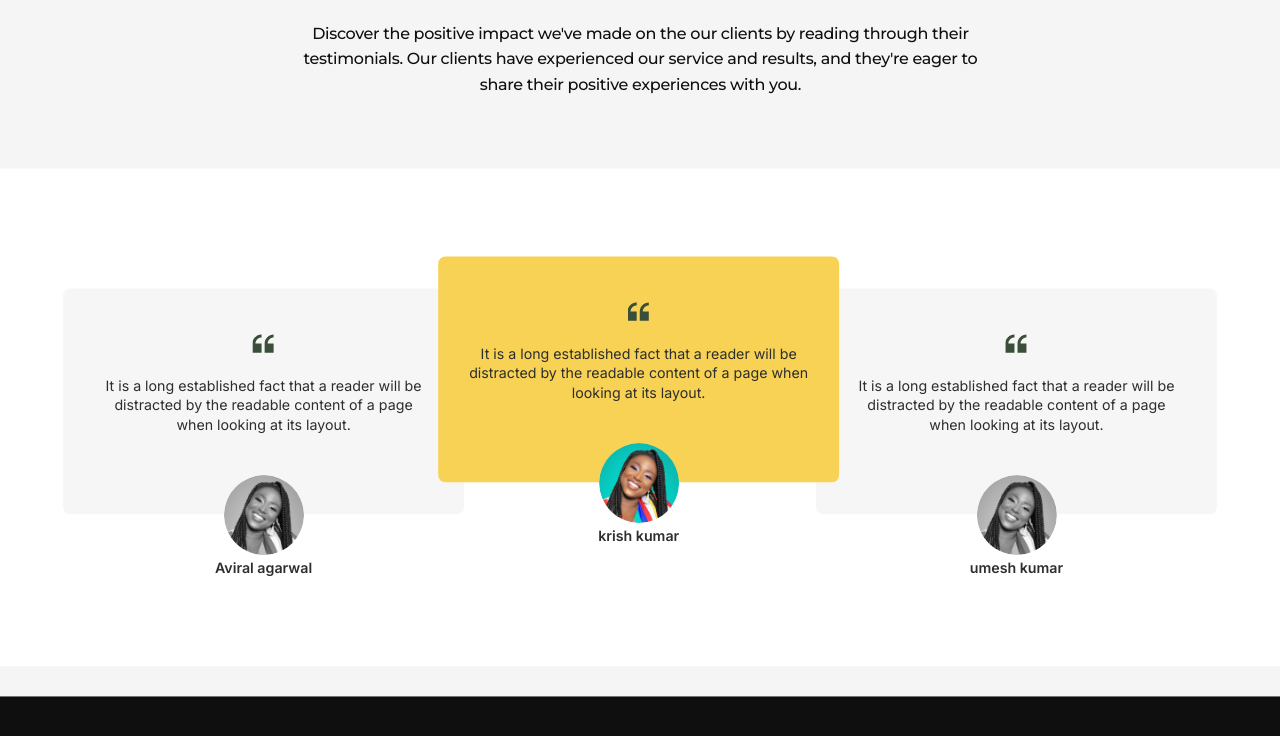
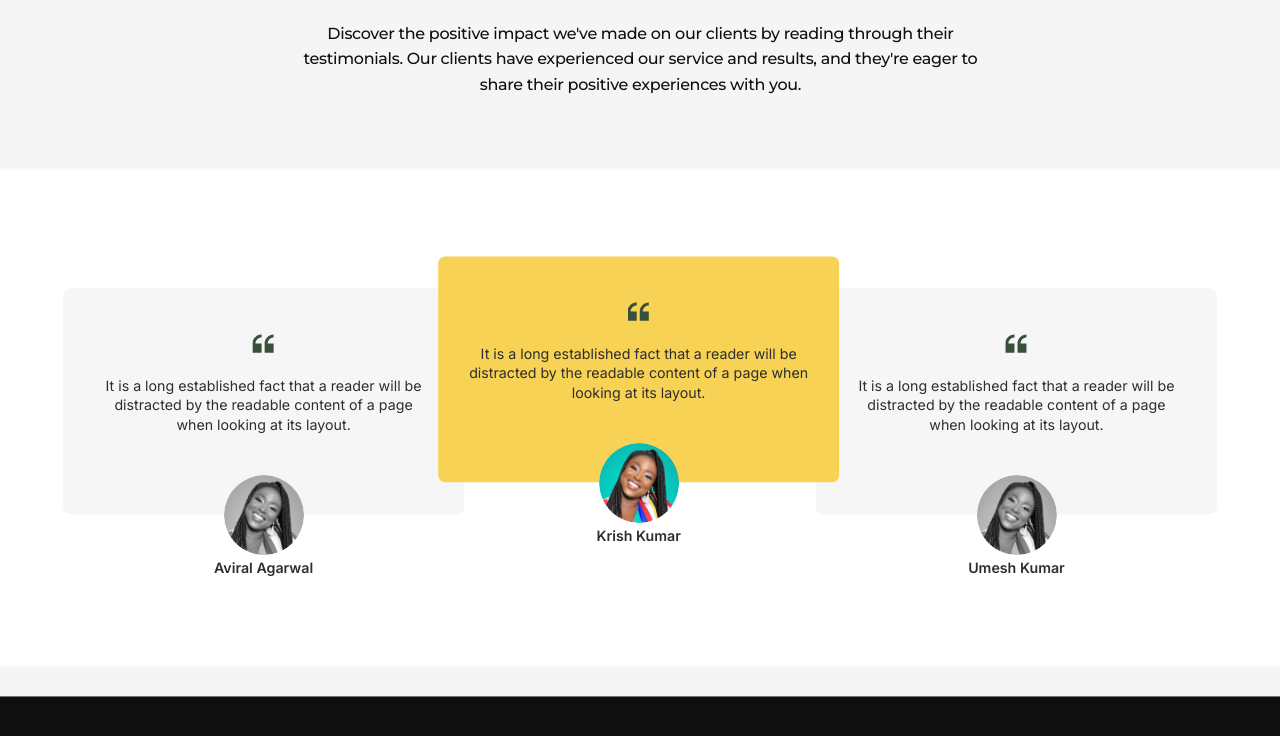
Before and after one commit to 21H2/TruckBhai, a plain HTML site: page testimonials.html in a window 1280 px wide. Shown: the part 396-1132 px from the top of the page. Drawn offline with nearby package versions, Linux system fonts and the light colour scheme.

Commit message:
fix: polish testimonial page copy

```diff
--- a/testimonials.html
+++ b/testimonials.html
@@ -26,7 +26,7 @@
         <p class="label-24">Reviewed by People</p>
         <p class="title-40">Client's Testimonials</p>
         <p class="body-18">
-          Discover the positive impact we've made on the our clients by reading through their testimonials. Our clients
+          Discover the positive impact we've made on our clients by reading through their testimonials. Our clients
           have experienced our service and results, and they're eager to share their positive experiences with you.
         </p>
       </div>
@@ -37,7 +37,7 @@
           <p>It is a long established fact that a reader will be distracted by the readable content of a page when looking at its layout.</p>
         </div>
         <img class="face" src="images/avatar-1.png" alt="Aviral agarwal" />
-        <span class="who">Aviral agarwal</span>
+        <span class="who">Aviral Agarwal</span>
       </div>
       <div class="testimonial testimonial--center" style="left:493px;top:99px">
         <div class="card">
@@ -45,7 +45,7 @@
           <p>It is a long established fact that a reader will be distracted by the readable content of a page when looking at its layout.</p>
         </div>
         <img class="face" src="images/avatar-2.png" alt="krish kumar" />
-        <span class="who">krish kumar</span>
+        <span class="who">Krish Kumar</span>
       </div>
       <div class="testimonial testimonial--side" style="left:918px;top:135px">
         <div class="card">
@@ -53,7 +53,7 @@
           <p>It is a long established fact that a reader will be distracted by the readable content of a page when looking at its layout.</p>
         </div>
         <img class="face" src="images/avatar-3.png" alt="umesh kumar" />
-        <span class="who">umesh kumar</span>
+        <span class="who">Umesh Kumar</span>
       </div>
     </section>
       <div class="page-hero">
```
